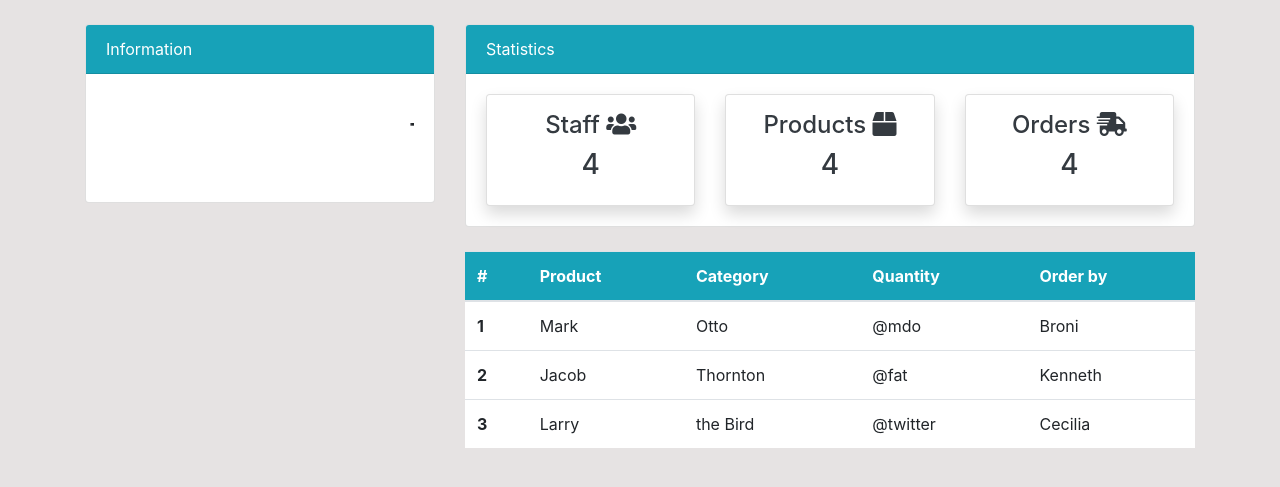
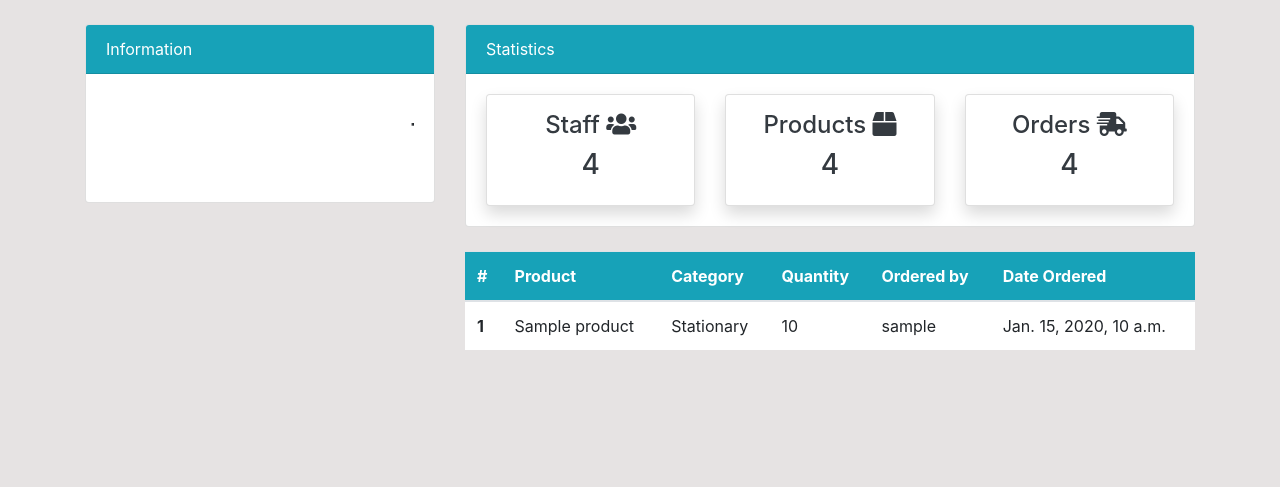
Before and after one commit to vedintech007/django-inventory-app, a Django app: page /order/ in a window 1280 px wide. Shown: the part 56-543 px from the top of the page. Run offline with Django 3.2, Linux system fonts and the light colour scheme; a user stored in the database is signed in; tables that the repository leaves empty hold one stand-in row (values such as "Sample post"); parts of the project's set-up code (start-up, migrations or seed data) failed here and were passed over.

Commit message:
Done with order page list and detail view

```diff
--- a/dashboard/views.py
+++ b/dashboard/views.py
@@ -1,6 +1,6 @@
 from django.shortcuts import render, redirect
 from django.contrib.auth.decorators import login_required
-from .models import Product
+from .models import Product, Order
 from django.contrib.auth.models import User
 
 from .forms import ProductForm
@@ -100,7 +100,10 @@ def product_update(request, pk):
 
 @login_required
 def order(request):
+    orders = Order.objects.all()
 
-    context = {}
+    context = {
+        'orders': orders
+    }
 
     return render(request, 'dashboard/order.html', context)
--- a/templates/dashboard/order.html
+++ b/templates/dashboard/order.html
@@ -14,40 +14,28 @@
 					<thead class="bg-info">
 						<tr class="text-white">
 							<th scope="col">#</th>
+
 							<th scope="col">Product</th>
 							<th scope="col">Category</th>
 							<th scope="col">Quantity</th>
-							<th scope="col">Order by</th>
+							<th scope="col">Ordered by</th>
+							<th scope="col">Date Ordered</th>
 						</tr>
 					</thead>
 					<tbody>
+						{% for order in orders %}
+
 						<tr>
-							<th scope="row">1</th>
-							<td>Mark</td>
-							<td>Otto</td>
-							<td>@mdo</td>
-							<td>
-								Broni
-							</td>
+							<th scope="row">{{ forloop.revcounter }}</th>
+
+							<td>{{order.product}}</td>
+							<td>{{order.product.category}}</td>
+							<td>{{order.order_quantity}}</td>
+							<td>{{order.staff}}</td>
+							<td>{{order.date_of_order}}</td>
 						</tr>
-						<tr>
-							<th scope="row">2</th>
-							<td>Jacob</td>
-							<td>Thornton</td>
-							<td>@fat</td>
-							<td>
-								Kenneth
-							</td>
-						</tr>
-						<tr>
-							<th scope="row">3</th>
-							<td>Larry</td>
-							<td>the Bird</td>
-							<td>@twitter</td>
-							<td>
-								Cecilia
-							</td>
-						</tr>
+
+						{% endfor %}
 					</tbody>
 				</table>
 			</div>
--- a/templates/partials/base.html
+++ b/templates/partials/base.html
@@ -18,7 +18,7 @@
 	<script src="https://cdn.jsdelivr.net/npm/chart.js@2.9.4/dist/Chart.min.js"></script>
 
 	<!--Custome CSS-->
-	<link rel="stylesheet" href="{% static 'style.css' %}">
+	<link rel="stylesheet" href="{% static 'css/style.css' %}">
 
 	<title>{% block title %}{% endblock title %}</title>
 </head>
```
